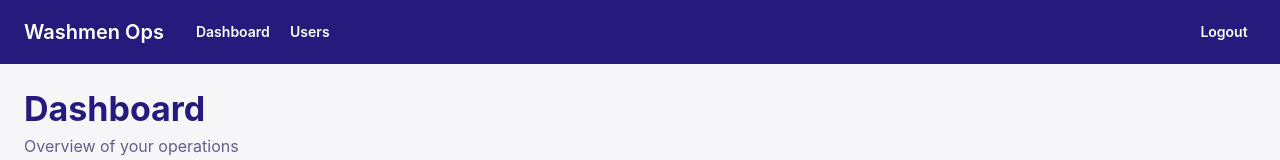
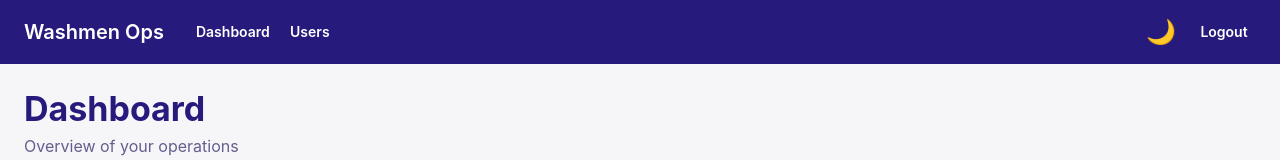
Before and after one commit to GhrayebAli/mock-ops-frontend, a React (Vite) app: page / in a window 1280 px wide. Shown: the top 160 px of the page. Built offline with nearby package versions, Linux system fonts and the light colour scheme; no server answers; sample sign-in values are in the browser's storage.

Commit message:
auto: checkpoint

```diff
--- a/src/App.tsx
+++ b/src/App.tsx
@@ -1,8 +1,9 @@
 import { BrowserRouter, Routes, Route, Navigate, Link } from 'react-router-dom';
 import { Provider } from 'react-redux';
 import { QueryClient, QueryClientProvider } from '@tanstack/react-query';
-import { ThemeProvider, createTheme, CssBaseline, AppBar, Toolbar, Typography, Button, Box } from '@mui/material';
+import { ThemeProvider, createTheme, CssBaseline, AppBar, Toolbar, Typography, Button, Box, IconButton, Tooltip, useTheme } from '@mui/material';
 import { useSelector, useDispatch } from 'react-redux';
+import { useState, useMemo, createContext, useContext } from 'react';
 import { store, RootState } from './app/store';
 import { logout } from './app/authSlice';
 import { clearAuthToken } from './api/client';
@@ -12,14 +13,23 @@
 import LoginPage from './auth/LoginPage';
 
 const queryClient = new QueryClient();
-const theme = createTheme({
+
+const ColorModeContext = createContext({ toggle: () => {} });
+
+function buildTheme(mode: 'light' | 'dark') {
+  return createTheme({
     palette: {
+      mode,
       primary:    { main: '#261B7D', contrastText: '#ffffff' },
       success:    { main: '#05B8AB', contrastText: '#ffffff' },
       error:      { main: '#FE4D4D', contrastText: '#ffffff' },
       warning:    { main: '#FE4D4D', contrastText: '#ffffff' },
-    background: { default: 'hsl(240, 20%, 97%)', paper: '#ffffff' },
-    text:       { primary: '#261B7D', secondary: 'hsl(247, 20%, 46%)' },
+      background: mode === 'light'
+        ? { default: 'hsl(240, 20%, 97%)', paper: '#ffffff' }
+        : { default: 'hsl(240, 15%, 10%)', paper: 'hsl(240, 12%, 16%)' },
+      text: mode === 'light'
+        ? { primary: '#261B7D', secondary: 'hsl(247, 20%, 46%)' }
+        : { primary: '#e8e6f8', secondary: 'hsl(247, 30%, 70%)' },
     },
     typography: {
       fontFamily: 'Inter, system-ui, -apple-system, sans-serif',
@@ -54,6 +64,7 @@
       },
     },
   });
+}
 
 function RequireAuth({ children }: { children: React.ReactNode }) {
   const isAuthenticated = useSelector((state: RootState) => state.auth.isAuthenticated);
@@ -65,6 +76,8 @@
   const isAuthenticated = useSelector((state: RootState) => state.auth.isAuthenticated);
   const user = useSelector((state: RootState) => state.auth.user);
   const dispatch = useDispatch();
+  const { toggle } = useContext(ColorModeContext);
+  const theme = useTheme();
 
   if (!isAuthenticated) return null;
 
@@ -81,6 +94,11 @@
         <Button color="inherit" component={Link} to="/users">Users</Button>
         <Box sx={{ flexGrow: 1 }} />
         {user && <Typography variant="body2" sx={{ mr: 2 }}>{user.firstName} {user.lastName}</Typography>}
+        <Tooltip title={theme.palette.mode === 'dark' ? 'Switch to light mode' : 'Switch to dark mode'}>
+          <IconButton color="inherit" onClick={toggle} sx={{ mr: 1 }}>
+            {theme.palette.mode === 'dark' ? '☀️' : '🌙'}
+          </IconButton>
+        </Tooltip>
         <Button color="inherit" onClick={handleLogout}>Logout</Button>
       </Toolbar>
     </AppBar>
@@ -102,15 +120,31 @@
 }
 
 export default function App() {
+  const [mode, setMode] = useState<'light' | 'dark'>(() => {
+    return (localStorage.getItem('colorMode') as 'light' | 'dark') ?? 'light';
+  });
+
+  const colorMode = useMemo(() => ({
+    toggle: () => setMode(prev => {
+      const next = prev === 'light' ? 'dark' : 'light';
+      localStorage.setItem('colorMode', next);
+      return next;
+    }),
+  }), []);
+
+  const theme = useMemo(() => buildTheme(mode), [mode]);
+
   return (
     <Provider store={store}>
       <QueryClientProvider client={queryClient}>
+        <ColorModeContext.Provider value={colorMode}>
           <ThemeProvider theme={theme}>
             <CssBaseline />
             <BrowserRouter>
               <AppRoutes />
             </BrowserRouter>
           </ThemeProvider>
+        </ColorModeContext.Provider>
       </QueryClientProvider>
     </Provider>
   );
```
Lines whose indentation alone changed are shown as unchanged.
